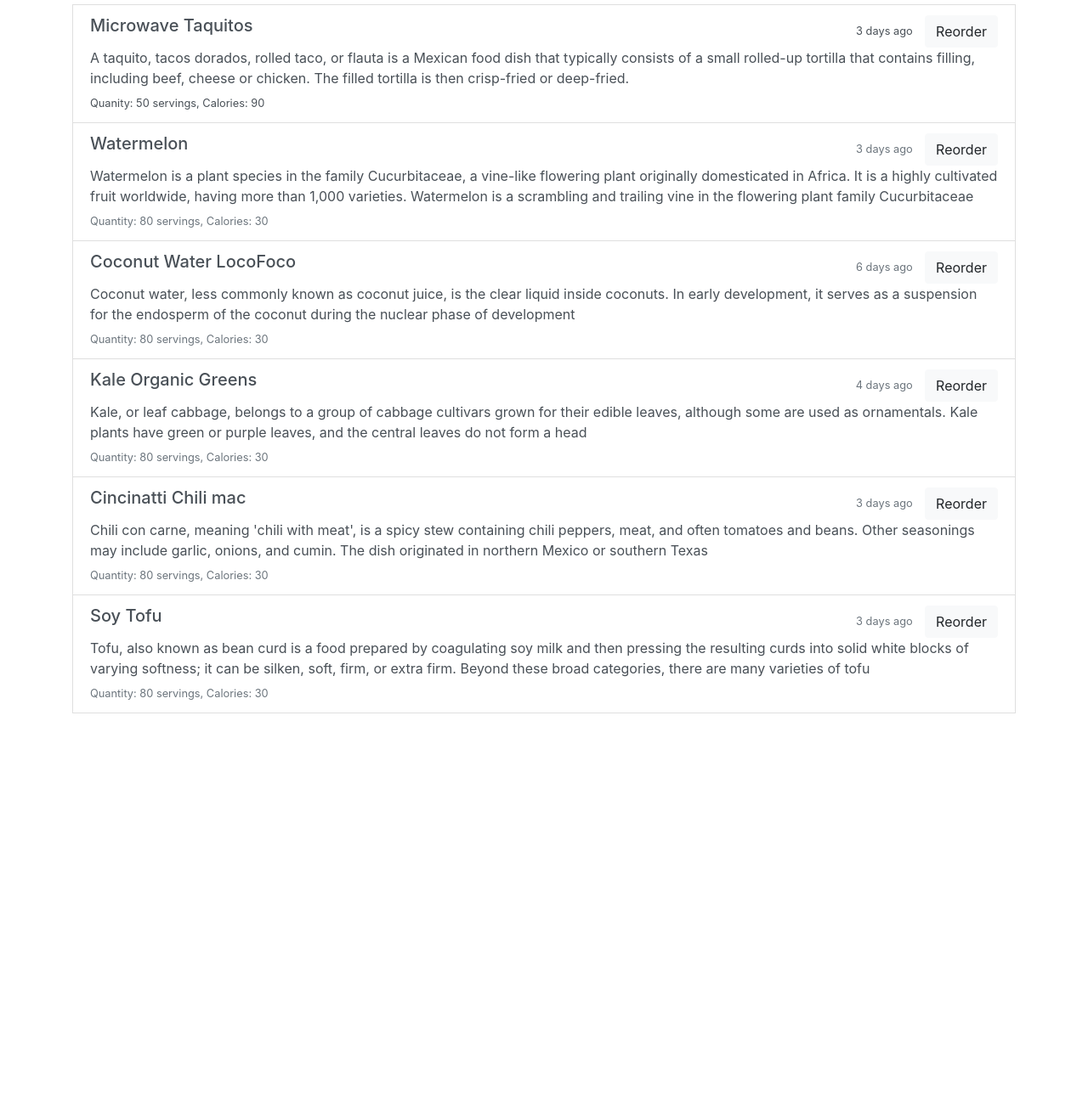
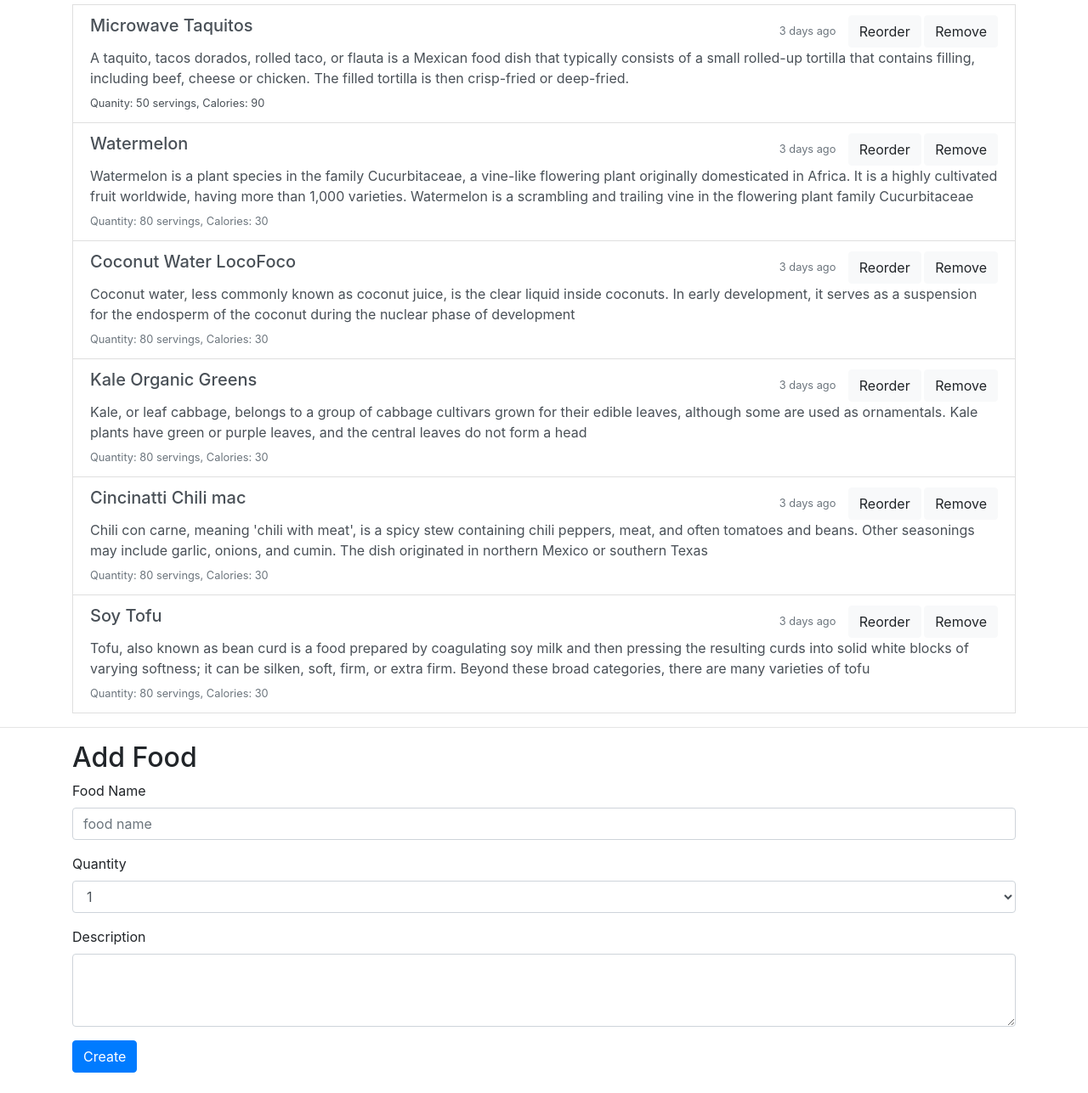
Before and after one commit to toniabius/SmartFridge, a plain HTML site: page mobileInventory.html in a window 1280 px wide. Shown: the part 51-1338 px from the top of the page at 85% size. Before the commit the page ends 891 px from the top, so only its background shows below. Drawn offline with nearby package versions, Linux system fonts and the light colour scheme.

Commit message:
Updating freshness and mobile inventory page
you can now remove entries using javascript and add new entries as well

```diff
--- a/mobileInventory.html
+++ b/mobileInventory.html
@@ -5,14 +5,16 @@
 		<script src="https://cdn.jsdelivr.net/npm/bootstrap@4.5.3/dist/js/bootstrap.bundle.min.js" integrity="sha384-ho+j7jyWK8fNQe+A12Hb8AhRq26LrZ/JpcUGGOn+Y7RsweNrtN/tE3MoK7ZeZDyx" crossorigin="anonymous"></script>
 	</head>
 	<body>
-		<div class="container well">
+		<div id="1212" class="container well">
 			<h1 class="text-center">Inventory: Mobile Version</h1>
-
 			<a href="#" class="list-group-item list-group-item-action">
 				<div class="d-flex w-100 justify-content-between">
 				  <h5 class="mb-1">Microwave Taquitos</h5>
-
-				  <small>3 days ago &nbsp&nbsp  <button type="button" class="btn btn-light">Reorder</button></small>
+				  <small class="text-muted">
+				  	3 days ago &nbsp&nbsp
+				  	<button onclick="reorder()" type="button" class="btn btn-light">Reorder</button>
+				  	<button onclick="remove(this)" type="button" class="btn btn-light">Remove</button>
+				  </small>
 				</div>
 				<p class="mb-1">A taquito, tacos dorados, rolled taco, or flauta is a Mexican food dish that typically consists of a small rolled-up tortilla that contains filling, including beef, cheese or chicken. The filled tortilla is then crisp-fried or deep-fried.</p>
 				<small>Quanity: 50 servings, Calories: 90</small>
@@ -20,7 +22,11 @@
 			<a href="#" class="list-group-item list-group-item-action">
 				<div class="d-flex w-100 justify-content-between">
 				  <h5 class="mb-1">Watermelon</h5>
-				  <small class="text-muted">3 days ago &nbsp&nbsp  <button type="button" class="btn btn-light">Reorder</button></small>
+					  <small class="text-muted">
+				  	3 days ago &nbsp&nbsp
+				  	<button onclick="reorder()" type="button" class="btn btn-light">Reorder</button>
+				  	<button onclick="remove(this)" type="button" class="btn btn-light">Remove</button>
+				  </small>
 				</div>
 				<p class="mb-1">Watermelon is a plant species in the family Cucurbitaceae, a vine-like flowering plant originally domesticated in Africa. It is a highly cultivated fruit worldwide, having more than 1,000 varieties. Watermelon is a scrambling and trailing vine in the flowering plant family Cucurbitaceae</p>
 				<small class="text-muted">Quantity: 80 servings, Calories: 30</small>
@@ -28,7 +34,11 @@
 			<a href="#" class="list-group-item list-group-item-action">
 				<div class="d-flex w-100 justify-content-between">
 				  <h5 class="mb-1">Coconut Water LocoFoco</h5>
-				  <small class="text-muted">6 days ago &nbsp&nbsp  <button type="button" class="btn btn-light">Reorder</button></small>
+				  <small class="text-muted">
+				  	3 days ago &nbsp&nbsp
+				  	<button onclick="reorder()" type="button" class="btn btn-light">Reorder</button>
+				  	<button onclick="remove(this)" type="button" class="btn btn-light">Remove</button>
+				  </small>
 				</div>
 				<p class="mb-1">Coconut water, less commonly known as coconut juice, is the clear liquid inside coconuts. In early development, it serves as a suspension for the endosperm of the coconut during the nuclear phase of development</p>
 				<small class="text-muted">Quantity: 80 servings, Calories: 30</small>
@@ -36,7 +46,11 @@
 			<a href="#" class="list-group-item list-group-item-action">
 				<div class="d-flex w-100 justify-content-between">
 				  <h5 class="mb-1">Kale Organic Greens</h5>
-				  <small class="text-muted">4 days ago &nbsp&nbsp  <button type="button" class="btn btn-light">Reorder</button></small>
+				  <small class="text-muted">
+				  	3 days ago &nbsp&nbsp
+				  	<button onclick="reorder()" type="button" class="btn btn-light">Reorder</button>
+				  	<button onclick="remove(this)" type="button" class="btn btn-light">Remove</button>
+				  </small>
 				</div>
 				<p class="mb-1">Kale, or leaf cabbage, belongs to a group of cabbage cultivars grown for their edible leaves, although some are used as ornamentals. Kale plants have green or purple leaves, and the central leaves do not form a head</p>
 				<small class="text-muted">Quantity: 80 servings, Calories: 30</small>
@@ -44,7 +58,11 @@
 			<a href="#" class="list-group-item list-group-item-action">
 				<div class="d-flex w-100 justify-content-between">
 				  <h5 class="mb-1">Cincinatti Chili mac</h5>
-				  <small class="text-muted">3 days ago &nbsp&nbsp  <button type="button" class="btn btn-light">Reorder</button></small>
+				  <small class="text-muted">
+				  	3 days ago &nbsp&nbsp
+				  	<button onclick="reorder()" type="button" class="btn btn-light">Reorder</button>
+				  	<button onclick="remove(this)" type="button" class="btn btn-light">Remove</button>
+				  </small>
 				</div>
 				<p class="mb-1">Chili con carne, meaning 'chili with meat', is a spicy stew containing chili peppers, meat, and often tomatoes and beans. Other seasonings may include garlic, onions, and cumin. The dish originated in northern Mexico or southern Texas</p>
 				<small class="text-muted">Quantity: 80 servings, Calories: 30</small>
@@ -52,12 +70,78 @@
 			<a href="#" class="list-group-item list-group-item-action">
 				<div class="d-flex w-100 justify-content-between">
 				  <h5 class="mb-1">Soy Tofu</h5>
-				  <small class="text-muted">3 days ago &nbsp&nbsp  <button type="button" class="btn btn-light">Reorder</button></small>
+				  <small class="text-muted">
+				  	3 days ago &nbsp&nbsp
+				  	<button onclick="reorder()" type="button" class="btn btn-light">Reorder</button>
+				  	<button onclick="remove(this)" type="button" class="btn btn-light">Remove</button>
+				  </small>
+
 				</div>
 				<p class="mb-1">Tofu, also known as bean curd is a food prepared by coagulating soy milk and then pressing the resulting curds into solid white blocks of varying softness; it can be silken, soft, firm, or extra firm. Beyond these broad categories, there are many varieties of tofu</p>
 				<small class="text-muted">Quantity: 80 servings, Calories: 30</small>
 			</a>
 		</div>
+		<hr>
+		<div class="container well">
+			<h2>Add Food</h2>
+			<form>
+			  <div class="form-group">
+			    <label for="exampleFormControlInput1">Food Name</label>
+			    <input type="email" class="form-control" id="exampleFormControlInput1" placeholder="food name">
+			  </div>
+			  <div class="form-group">
+			    <label for="exampleFormControlSelect1">Quantity</label>
+			    <select class="form-control" id="exampleFormControlSelect1">
+			      <option>1</option>
+			      <option>2</option>
+			      <option>3</option>
+			      <option>4</option>
+			      <option>5</option>
+			    </select>
+			  </div>
+			  <div class="form-group">
+			    <label for="exampleFormControlTextarea1">Description</label>
+			    <textarea class="form-control" id="exampleFormControlTextarea1" rows="3"></textarea>
+			  </div>
+			</form>
+			<button class="btn btn-primary" onclick="create()">Create</button>
+		</div>
 
+		<br>
+
+		<script type="text/javascript">
+		    function reorder(){
+  				location.href = "http://www.instacart.com";
+			}
+
+		    function remove(elem){
+  				elem.parentNode.parentNode.parentNode.remove();
+			}
+
+			function create() {
+				//Create the element using the createElement method.
+				var food = document.getElementById("exampleFormControlInput1").value;
+				var quantity = document.getElementById("exampleFormControlSelect1").value;
+				var description = document.getElementById("exampleFormControlTextarea1").value;
+				var element = document.getElementById("1212");
+				//Set its unique ID.
+				var bla = "<a href='#' class='list-group-item list-group-item-action'><div class='d-flex w-100 justify-content-between'><h5 class='mb-1'>";
+				bla += food;
+				bla += "</h5> <small class='text-muted'> 3 days ago &nbsp&nbsp <button onclick='reorder()' type='button' class='btn btn-light'>Reorder</button><button onclick='remove(this)' type='button' class='btn btn-light'>Remove</button></small></div><p class='mb-1'>";
+				bla += description;
+				bla += "</p> <small class='text-muted'>Quantity:" + quantity + " servings, Calories: 30</small></a>";
+
+				//Finally, append the element to the HTML body
+				//document.body.getElementById("foodcontent").appendChild(myA);
+				element.insertAdjacentHTML('beforeend', bla);
+				//element.style.display = "none";
+				//document.getElementById("foodcontent").appendChild()
+// "<a href='#' class='list-group-item list-group-item-action'><div class='d-flex w-100 justify-content-between'><h5 class='mb-1'>Soy Tofu</h5> <small class='text-muted'> 3 days ago &nbsp&nbsp <button onclick='reorder()' type='button' class='btn btn-light'>Reorder</button><button onclick='remove(this)' type='button' class='btn btn-light'>Remove</button></small></div><p class='mb-1'>Tofu, also known as bean curd is a food prepared by coagulating soy milk and then pressing the resulting curds into solid white blocks of varying softness; it can be silken, soft, firm, or extra firm. Beyond these broad categories, there are many varieties of tofu</p> <small class='text-muted'>Quantity: 80 servings, Calories: 30</small></a>"
+			}
+
+		</script>
 	</body>
+
+
+
 </html>
```
Also changed, not shown: freshness.html (+44 -7 lines).
